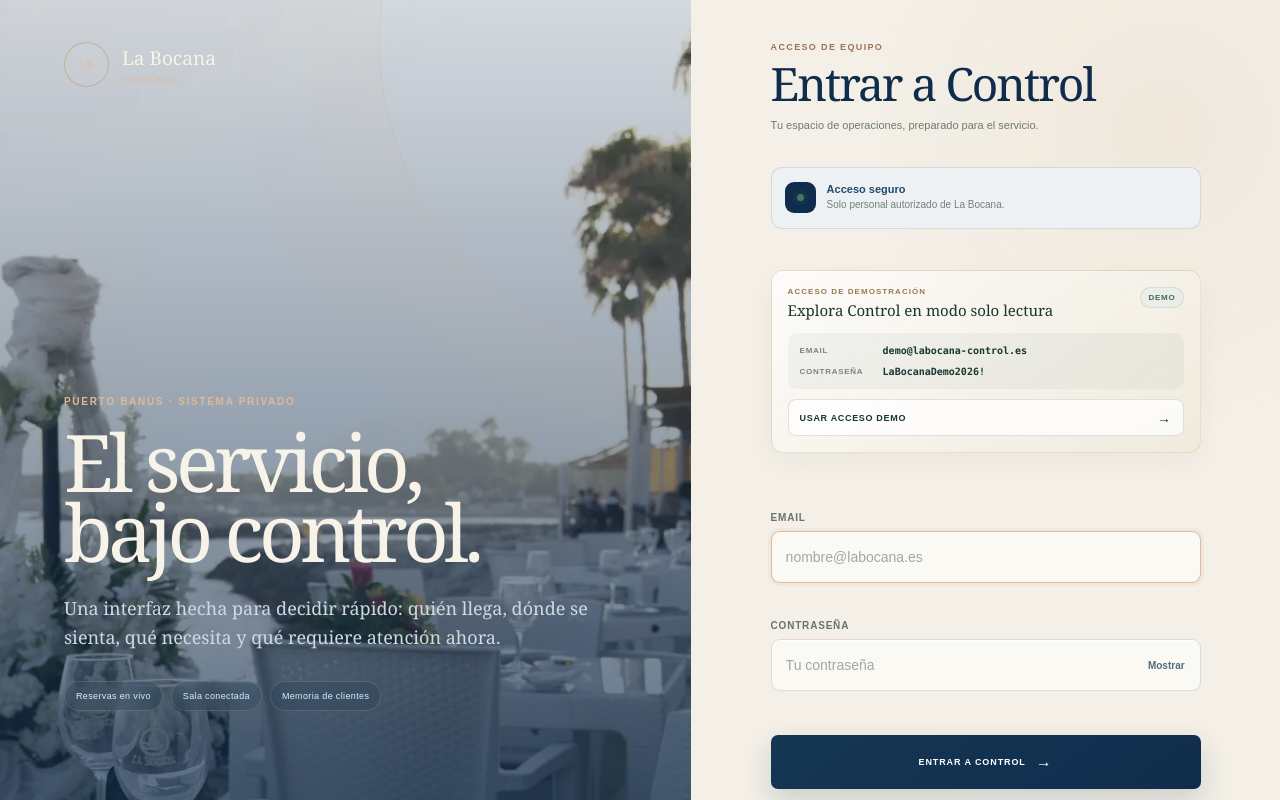
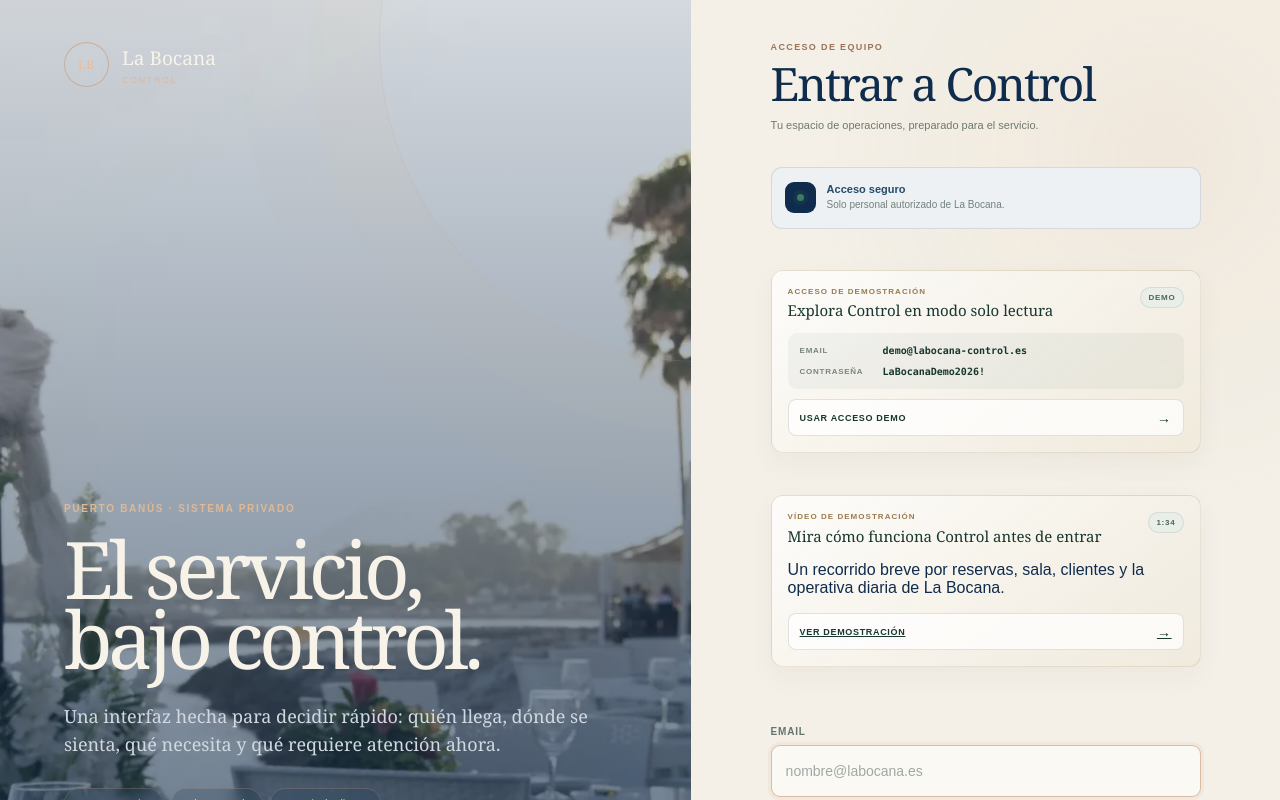
Before and after one commit to vornicx/la-bocana-web-v8-mobile, a Next.js app: page /admin-login in a window 1280 px wide. Shown: the top 800 px of the page. Built offline with nearby package versions, Linux system fonts and the light colour scheme; no server answers.

Commit message:
show Control demo video on login

```diff
--- a/app/admin-login/login-form.tsx
+++ b/app/admin-login/login-form.tsx
@@ -6,6 +6,7 @@ import { loginStaff, type LoginState } from './actions';
 
 const DEMO_EMAIL = 'demo@labocana-control.es';
 const DEMO_PASSWORD = 'LaBocanaDemo2026!';
+const DEMO_VIDEO_URL = 'https://www.canva.com/d/oaEej4P36GJOBoT';
 
 export function LoginForm({ initialMessage = null }: { initialMessage?: string | null }) {
   const initialState: LoginState = { status: initialMessage ? 'error' : 'idle', message: initialMessage, email: '' };
@@ -54,6 +55,21 @@ export function LoginForm({ initialMessage = null }: { initialMessage?: string |
         </button>
       </div>
 
+      <div className="control-demo-access control-demo-video-card" aria-label="Vídeo de demostración de Control">
+        <div className="control-demo-access-head">
+          <div>
+            <span>Vídeo de demostración</span>
+            <strong>Mira cómo funciona Control antes de entrar</strong>
+          </div>
+          <span className="control-demo-badge">1:34</span>
+        </div>
+        <p className="control-demo-video-copy">Un recorrido breve por reservas, sala, clientes y la operativa diaria de La Bocana.</p>
+        <a className="control-demo-use" href={DEMO_VIDEO_URL} target="_blank" rel="noreferrer">
+          Ver demostración
+          <span aria-hidden="true">→</span>
+        </a>
+      </div>
+
       <label>
         <span>Email</span>
         <input ref={emailRef} type="email" name="email" autoComplete="email" required autoFocus defaultValue={state.email} placeholder="nombre@labocana.es" disabled={pending} />
```
